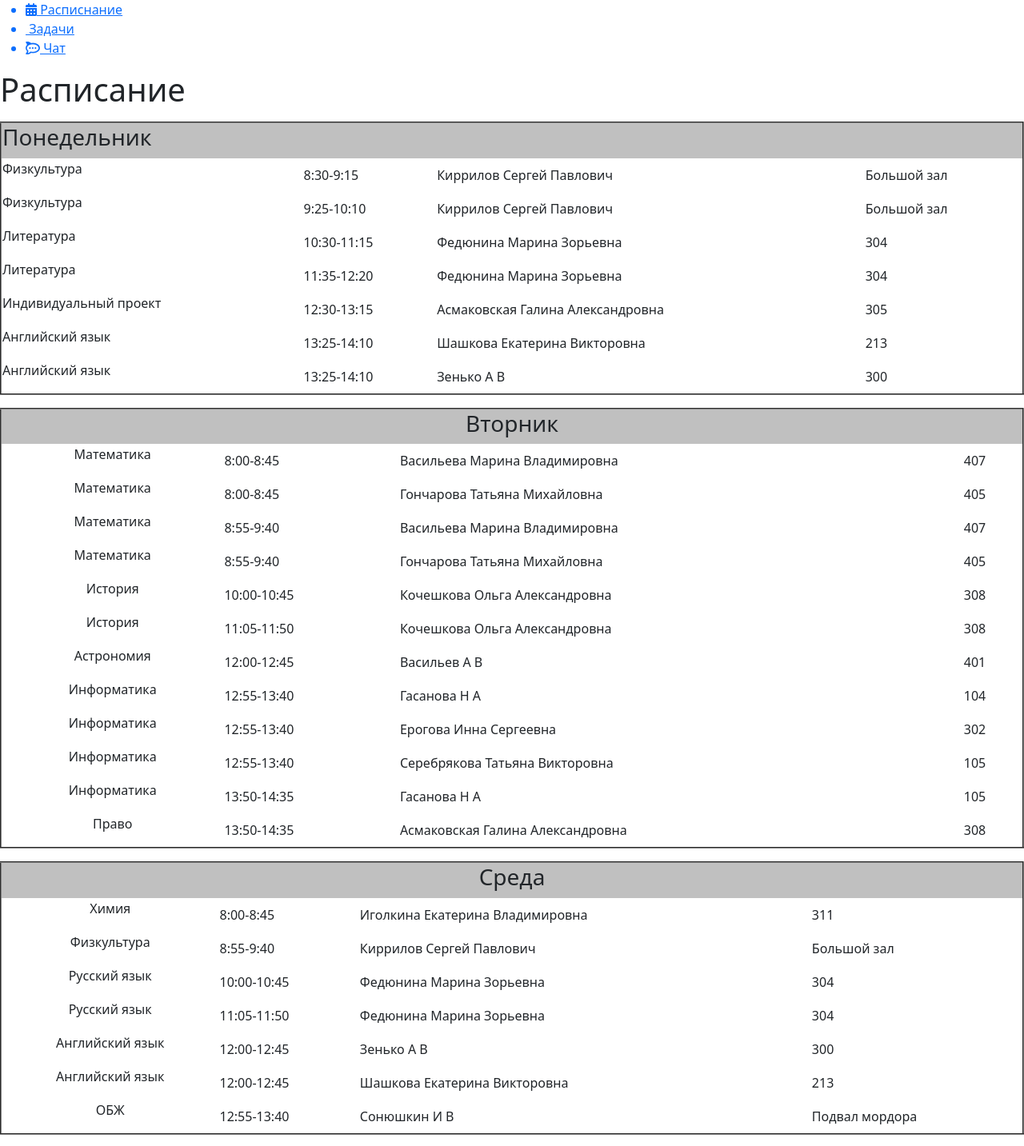
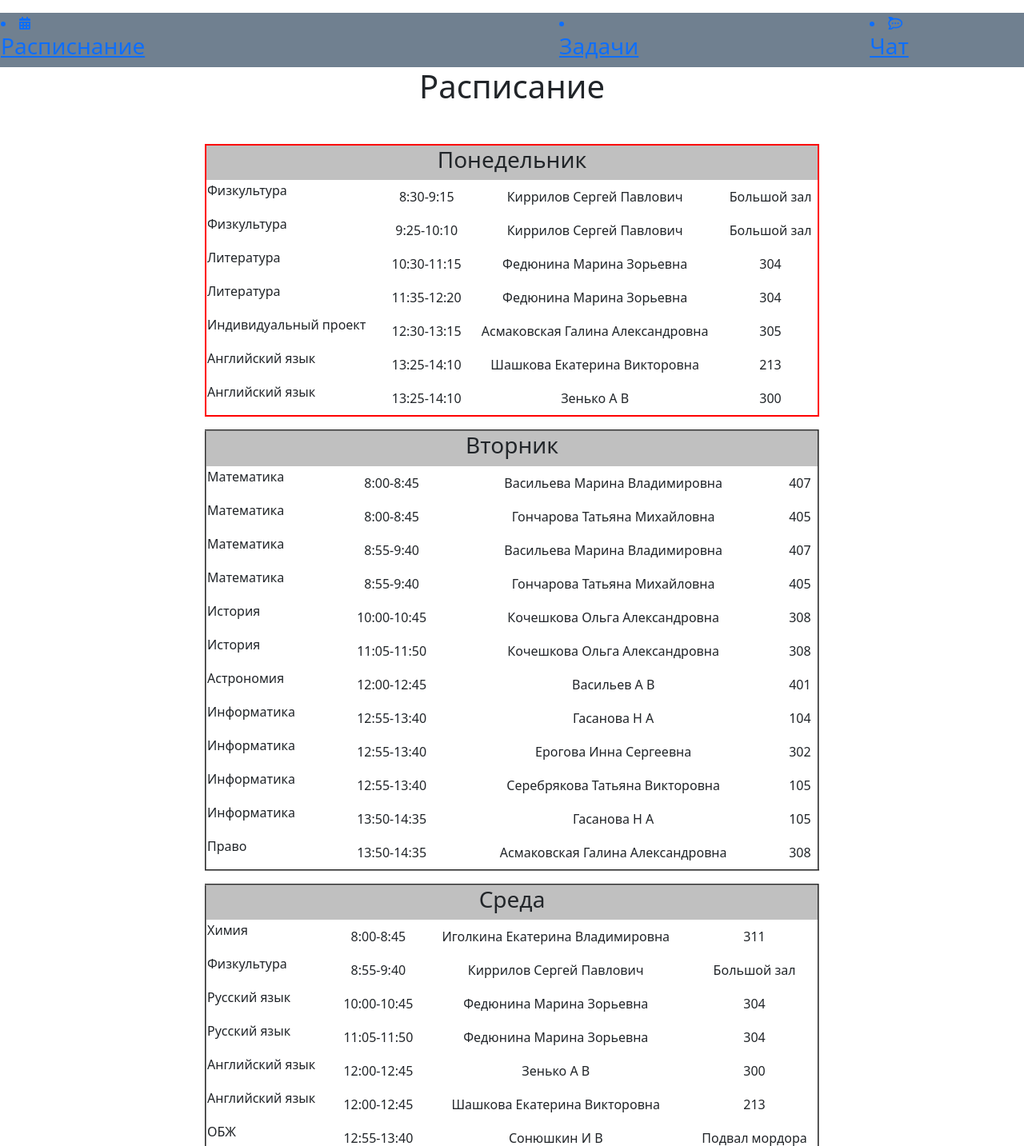
Before and after one commit to schubarkrsk/classmates_webapp, a Django app: page / in a window 1280 px wide. Shown: the top 1433 px of the page at 80% size. Run offline with Django 4.2, Linux system fonts and the light colour scheme; data comes from the database, SQL or seed files in the repository; some libraries are stand-ins or nearby versions.

Commit message:
updated timetable

```diff
--- a/src/templates/layout.html
+++ b/src/templates/layout.html
@@ -7,7 +7,7 @@
     <link rel="stylesheet" href="https://cdn.jsdelivr.net/npm/bootstrap@5.2.3/dist/css/bootstrap.min.css">
     <link rel="stylesheet" href="{% static 'css/timetable.css' %}">
     <link rel="stylesheet" href="https://use.fontawesome.com/relases/v5.15.0/css/all.css">
-    <style>
+   {% block style %} <style>
      ul.hr {
       margin: 0; /* Обнуляем значение отступов */
       padding: 4px; /* Значение полей */
@@ -18,16 +18,19 @@
       border: 1px solid #000; /* Рамка вокруг текста */
       padding: 3px
      }
-
-    </style>
+    </style>{% endblock %}
 </head>
 <body>
 <upwardly>
-    <ul>
-        <a href=""><li display: inline-block><i class="fa-solid fa-calendar-days"></i> Расписнание</li></a>
-        <a href=""><li display: inline-block><i class="fa-regular fa-clipboard-list-check"></i> Задачи</li></a>
-        <a href=""><li display: inline-block><i class="fa-brands fa-rocketchat"></i> Чат</li></a>
-    </ul>
+    <table align="center" bgcolor="#708090" width=100%>
+        <tr>
+            <ul>
+                <td><a href=""><li display: inline-block><i class="fa-solid fa-calendar-days"></i><h3> Расписнание</h3></li></a></td>
+                <td><a href=""><li display: inline-block><i class="fa-regular fa-clipboard-list-check"></i><h3> Задачи</h3></li></a></td>
+                <td><a href=""><li display: inline-block><i class="fa-brands fa-rocketchat"></i><h3> Чат</h3></li></a></td>
+            </ul>
+        </tr>
+    </table>
 </upwardly>
 <main>
     {% block content %}
--- a/src/templates/timetable.html
+++ b/src/templates/timetable.html
@@ -1,12 +1,13 @@
 {% extends 'layout.html' %}
 
 {% block title %}Расписание{% endblock %}
+{% block style %}{% endblock %}
 
 {% block content %}
-    <h1>Расписание</h1>
-    <table class="Timetable_Monday" border="2" width=100%>
+    <h1 align="center">Расписание</h1> <br>
+    <table  class="Timetable_Monday" border="2" bordercolor="red" width=60% align="center">
         <tr bgcolor="#C0C0C0">
-            <td colspan="4">
+            <td colspan="4" align="center">
                 <h3>Понедельник</h3>
             </td>
         </tr>
@@ -15,15 +16,15 @@
 
             {% if urok.day_of_week == "1" %}
             <tr><td><p>{{ urok.lesson_id.title }}</td>
-                <td style: border-style: dotted>{{ urok.start }}-{{ urok.end }}</td> <td> {{ urok.lesson_id.teacher.familiya }} {{ urok.lesson_id.teacher.imya }} {{ urok.lesson_id.teacher.otchestvo }}</td>
-                    <td>{{ urok.lesson_id.room }}</td>
+                <td align="center">{{ urok.start }}-{{ urok.end }}</td> <td align="center"> {{ urok.lesson_id.teacher.familiya }} {{ urok.lesson_id.teacher.imya }} {{ urok.lesson_id.teacher.otchestvo }}</td>
+                    <td align="center">{{ urok.lesson_id.room }}</td>
             </p></tr>
             {% endif %}</tr>
             {% endfor %}
         </tr>
     </table>
 
-    <table class="Timetable_Monday" border="2" width=100%>
+    <table class="Timetable_Monday" border="2" width=60% align="center">
         <tr bgcolor="#C0C0C0">
             <td colspan="4" align="center">
                 <h3>Вторник</h3>
@@ -33,16 +34,16 @@
             {% for urok in lessons %}
 
             {% if urok.day_of_week == "2" %}
-            <tr><td align="center"><p>{{ urok.lesson_id.title }}</td>
-                <td>{{ urok.start }}-{{ urok.end }}</td> <td> {{ urok.lesson_id.teacher.familiya }} {{ urok.lesson_id.teacher.imya }} {{ urok.lesson_id.teacher.otchestvo }}</td>
-                    <td>{{ urok.lesson_id.room }}</td>
+            <tr><td><p>{{ urok.lesson_id.title }}</td>
+                <td align="center">{{ urok.start }}-{{ urok.end }}</td> <td align="center"> {{ urok.lesson_id.teacher.familiya }} {{ urok.lesson_id.teacher.imya }} {{ urok.lesson_id.teacher.otchestvo }}</td>
+                    <td align="center">{{ urok.lesson_id.room }}</td>
             </p></tr>
             {% endif %}</tr>
             {% endfor %}
         </tr>
     </table>
 
-    <table class="Timetable_Monday" border="2" width=100%>
+    <table class="Timetable_Monday" border="2" width=60% align="center">
         <tr bgcolor="#C0C0C0">
             <td colspan="4" align="center">
                 <h3>Среда</h3>
@@ -52,16 +53,16 @@
             {% for urok in lessons %}
 
             {% if urok.day_of_week == "3" %}
-            <tr><td align="center"><p>{{ urok.lesson_id.title }}</td>
-                <td>{{ urok.start }}-{{ urok.end }}</td> <td> {{ urok.lesson_id.teacher.familiya }} {{ urok.lesson_id.teacher.imya }} {{ urok.lesson_id.teacher.otchestvo }}</td>
-                    <td>{{ urok.lesson_id.room }}</td>
+            <tr><td><p>{{ urok.lesson_id.title }}</td>
+                <td align="center">{{ urok.start }}-{{ urok.end }}</td> <td align="center"> {{ urok.lesson_id.teacher.familiya }} {{ urok.lesson_id.teacher.imya }} {{ urok.lesson_id.teacher.otchestvo }}</td>
+                    <td align="center">{{ urok.lesson_id.room }}</td>
             </p></tr>
             {% endif %}</tr>
             {% endfor %}
         </tr>
     </table>
 
-    <table class="Timetable_Monday" border="2" width=100%>
+    <table class="Timetable_Monday" border="2" width=60% align="center">
         <tr bgcolor="#C0C0C0">
             <td colspan="4" align="center">
                 <h3>Четверг</h3>
@@ -71,16 +72,16 @@
             {% for urok in lessons %}
 
             {% if urok.day_of_week == "4" %}
-            <tr><td align="center"><p>{{ urok.lesson_id.title }}</td>
-                <td style="">{{ urok.start }}-{{ urok.end }}</td> <td> {{ urok.lesson_id.teacher.familiya }} {{ urok.lesson_id.teacher.imya }} {{ urok.lesson_id.teacher.otchestvo }}</td>
-                    <td>{{ urok.lesson_id.room }}</td>
+            <tr><td><p>{{ urok.lesson_id.title }}</td>
+                <td align="center">{{ urok.start }}-{{ urok.end }}</td> <td align="center"> {{ urok.lesson_id.teacher.familiya }} {{ urok.lesson_id.teacher.imya }} {{ urok.lesson_id.teacher.otchestvo }}</td>
+                    <td align="center">{{ urok.lesson_id.room }}</td>
             </p></tr>
             {% endif %}</tr>
             {% endfor %}
         </tr>
     </table>
 
-    <table class="Timetable_Monday" border="2" width=100%>
+    <table class="Timetable_Monday" border="2" width=60% align="center">
         <tr bgcolor="#C0C0C0">
             <td colspan="4" align="center">
                 <h3>Пятница</h3>
@@ -90,16 +91,16 @@
             {% for urok in lessons %}
 
             {% if urok.day_of_week == "5" %}
-            <tr><td align="center"><p>{{ urok.lesson_id.title }}</td>
-                <td>{{ urok.start }}-{{ urok.end }}</td> <td> {{ urok.lesson_id.teacher.familiya }} {{ urok.lesson_id.teacher.imya }} {{ urok.lesson_id.teacher.otchestvo }}</td>
-                    <td>{{ urok.lesson_id.room }}</td>
+            <tr><td><p>{{ urok.lesson_id.title }}</td>
+                <td align="center">{{ urok.start }}-{{ urok.end }}</td> <td align="center"> {{ urok.lesson_id.teacher.familiya }} {{ urok.lesson_id.teacher.imya }} {{ urok.lesson_id.teacher.otchestvo }}</td>
+                    <td align="center">{{ urok.lesson_id.room }}</td>
             </p></tr>
             {% endif %}</tr>
             {% endfor %}
         </tr>
     </table>
 
-    <table class="Timetable_Monday" border="2" width=100%>
+    <table class="Timetable_Monday" border="2" width=60% align="center">
         <tr bgcolor="#C0C0C0">
             <td colspan="4" align="center">
                 <h3>Суббота</h3>
@@ -109,9 +110,9 @@
             {% for urok in lessons %}
 
             {% if urok.day_of_week == "6" %}
-            <tr><td align="center"><p>{{ urok.lesson_id.title }}</td>
-                <td>{{ urok.start }}-{{ urok.end }}</td> <td> {{ urok.lesson_id.teacher.familiya }} {{ urok.lesson_id.teacher.imya }} {{ urok.lesson_id.teacher.otchestvo }}</td>
-                    <td>{{ urok.lesson_id.room }}</td>
+            <tr><td><p>{{ urok.lesson_id.title }}</td>
+                <td align="center">{{ urok.start }}-{{ urok.end }}</td> <td align="center"> {{ urok.lesson_id.teacher.familiya }} {{ urok.lesson_id.teacher.imya }} {{ urok.lesson_id.teacher.otchestvo }}</td>
+                    <td align="center">{{ urok.lesson_id.room }}</td>
             </p></tr>
             {% endif %}</tr>
             {% endfor %}
```
